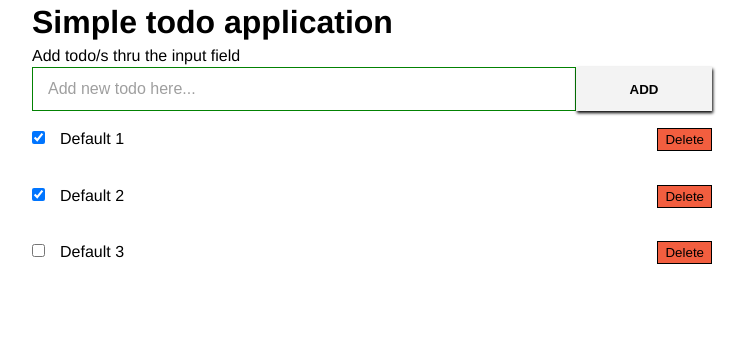
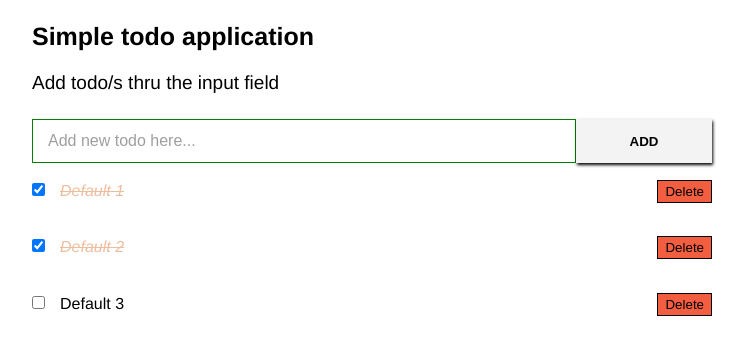
Before and after one commit to andreasheige/todo-app-react-hooks, a React app in the folder simple-todo-app/: page / in a window 1280 px wide. Shown: the whole page, without its empty margins (268-1015 px from the left). Built offline with nearby package versions, Linux system fonts and the light colour scheme.

Commit message:
second style add

```diff
--- a/simple-todo-app/src/components/Header.js
+++ b/simple-todo-app/src/components/Header.js
@@ -1,10 +1,15 @@
 import React from 'react';
 
 const Header = () => {
+
+const headerStyle = {
+    padding: "20px 0",
+    lineHeight: "2em",
+}
     return(
-        <header>
-            <h1>Simple todo application</h1>
-            <p>Add todo/s thru the input field</p>
+        <header style={headerStyle}>
+            <h1 style={{ fontSize: "25px", marginBottom: "15px" }}>Simple todo application</h1>
+            <p style={{ fontSize: "19px" }}>Add todo/s thru the input field</p>
         </header>
     )
 }
--- a/simple-todo-app/src/components/TodoItem.js
+++ b/simple-todo-app/src/components/TodoItem.js
@@ -1,14 +1,27 @@
 import React from 'react';
 
 class TodoItem extends React.Component {
+
     render() {
+
+        const completedStyle = {
+            fontStyle: "italic",
+            color: "#d35e0f",
+            opacity: 0.4,
+            textDecoration: "line-through",
+        }
+
     return <li className="todo-item">
             <input  type="checkbox"
                     checked={this.props.todo.completed}
                     onChange={() => this.props.handleChangeProps(this.props.todo.id)}
             />
-            <button onClick={() => this.props.deleteTodoProps(this.props.todo.id)}>Delete</button>
-            {this.props.todo.title}
+            <button onClick={() => this.props.deleteTodoProps(this.props.todo.id)}>
+                Delete
+            </button>
+            <span style={this.props.todo.completed ? completedStyle : null}>
+                {this.props.todo.title}
+            </span>
             </li>
     };
 }
```
Also changed, not shown: simple-todo-app/src/App.css (line endings or trailing spaces).
